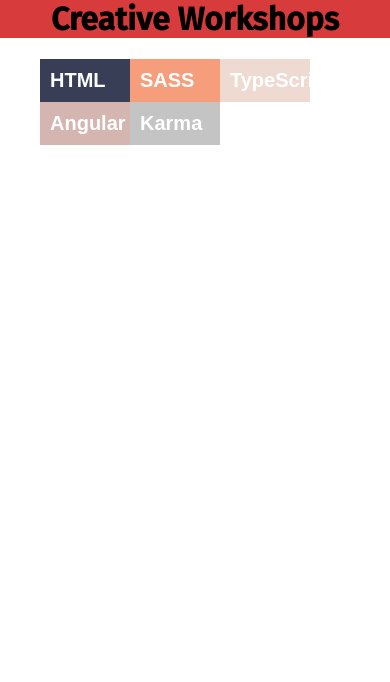
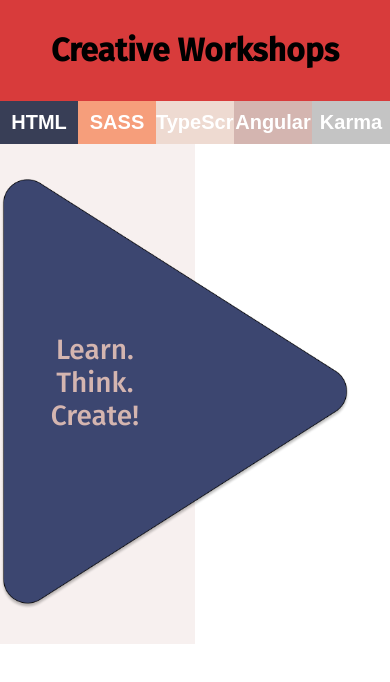
Before and after one commit to garrijo1/basic-html-template, a plain HTML site: page index.html in a window 390 px wide. Drawn offline with Linux system fonts and the light colour scheme.

Commit message:
Implemented navbar and logo - Desktop view

```diff
--- a/css/constants.scss
+++ b/css/constants.scss
@@ -2,6 +2,8 @@
 // color variables
 $header-bg: #D83B3B;
 $header-color: black;
+$left-col-bg: rgba(212, 181, 176, 0.2);
+$right-col-bg: #D3DBFF;
 
 // fonts
 $regular-font: 'Fira Sans', sans-serif;
--- a/css/main.scss
+++ b/css/main.scss
@@ -3,10 +3,11 @@
 .navbar-items {
   float: left;
   width: 20%;
-  padding: 10px;
+  padding: 10px 0;
   font-size: 18px;
   font-weight: bold;
   list-style-type: none;
+  text-align: center;
 }
 
 @mixin navbar-font {
@@ -51,19 +52,20 @@
     a {
       @include navbar-font;
     }
-    background-color: #EEDAD1;color:white;
+    background-color: #EEDAD1;
   }
   .Angular{
-    background-color: D4B5B0; color: white;
+    background-color: D4B5B0;
   }
   .Karma{
-    background-color: #C4C4C4; color:white;
+    background-color: #C4C4C4;
   }
 
 body{
     margin: 0;
         header{
             background-color: $header-bg;
+            padding: 10px;
             h1{
                 color: $header-color;
                 font-family: $regular-font;
@@ -71,3 +73,57 @@
             }
         }
 }
+
+nav {
+  ul {
+    margin: 0;
+    padding: 0;
+  }
+}
+
+main {
+  section {
+    float: left;
+    text-align: center;
+    width: 50%;
+
+    &.left-section {
+      background-color: $left-col-bg;
+      padding: 35px 0;
+
+      img {
+        width: 350px;
+      }
+    }
+
+    &.right-section {
+      background-color: $right-col-bg;
+    }
+  }
+
+  .logo-text {
+    display: block;
+    color: #D4B5B0;
+    font-size: 28px;
+    font-family: $regular-font;
+    position: absolute;
+    top: 333px;
+    left: 18%;
+  }
+}
+
+@media only screen and (min-width:1920px) {
+  main {
+    .logo-text {
+      left: 20%;
+    }
+  }
+}
+
+@media only screen and (max-width:768px) {
+  main {
+    .logo-text {
+      left: 13%;
+    }
+  }
+}
--- a/index.html
+++ b/index.html
@@ -19,5 +19,18 @@
             <li class="Karma"><a href="#Karma">Karma</a></li>
           </ul>
     </nav>
+    <main>
+        <section class="left-section">
+            <div class="image-wrapper">
+                <img src="assets/logo.png" alt="learn-think-create-logo">
+                <span class="logo-text">
+                    Learn. <br>
+                    Think. <br>
+                    Create!
+                </span>
+            </div>
+        </section>
+        <section class="right-section"></section>
+    </main>
 </body>
 </html>
```
Also changed, not shown: assets/logo.png (added), css/main.css, 1 other file.
